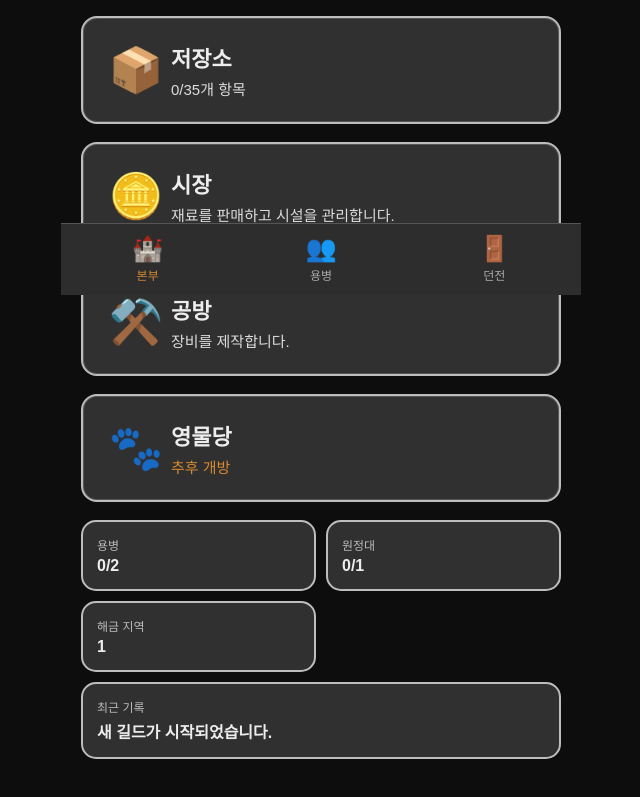
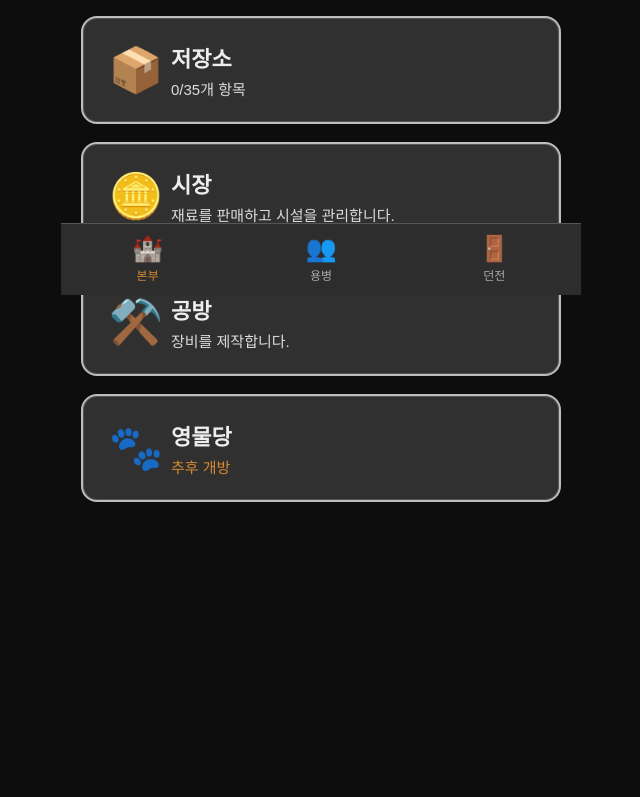
Before and after one commit to aicoderkor/daesangin, a React (Vite) app: page / in a window 1280 px wide. Shown: the part 505-1302 px from the top of the page, without its empty margins (319-959 px from the left). After the commit the page ends 1125 px from the top, so only its background shows below. Built offline with nearby package versions, Linux system fonts and the light colour scheme; a web font is replaced by a local one.

Commit message:
ui: remove home summary cards

```diff
--- a/src/pages/HomePage.tsx
+++ b/src/pages/HomePage.tsx
@@ -19,9 +19,6 @@ export default function HomePage({
   const mercenaryCapacity = gameStore.getMercenaryCapacity(game)
   const storageCapacity = gameStore.getStorageCapacity(game)
   const materialTotal = gameStore.getMaterialTotal(game)
-  const activePartyCount = game.parties.filter(
-    (party) => party.status !== 'idle',
-  ).length
 
   return (
     <>
@@ -127,25 +124,6 @@ export default function HomePage({
           <span><em>추후 개방</em></span>
         </div>
       </button>
-
-      <div className="home-summary">
-        <div className="summary-card">
-          <span>용병</span>
-          <b>{game.mercenaries.length}/{mercenaryCapacity}</b>
-        </div>
-        <div className="summary-card">
-          <span>원정대</span>
-          <b>{activePartyCount}/{game.facilities.party}</b>
-        </div>
-        <div className="summary-card">
-          <span>해금 지역</span>
-          <b>{game.unlockedDungeonIndex + 1}</b>
-        </div>
-        <div className="summary-card">
-          <span>최근 기록</span>
-          <b>{game.recentLog || '기록 없음'}</b>
-        </div>
-      </div>
     </section>
       {marketOpen && (
         <div className="modal on" onClick={(event) => { if (event.target === event.currentTarget) setMarketOpen(false) }}>
```
